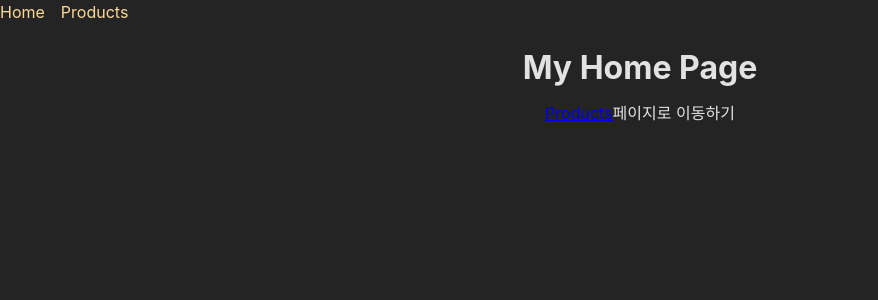
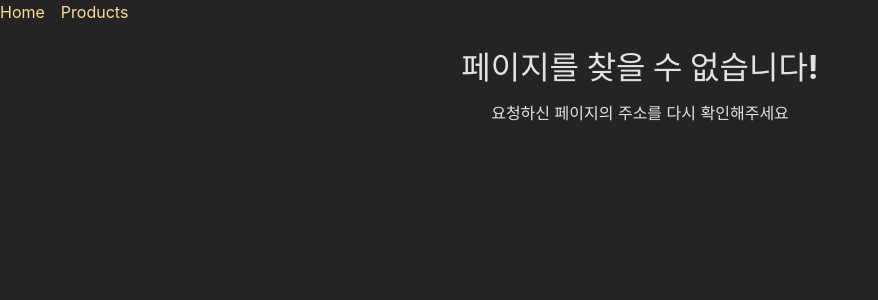
Before and after one commit to chanhee7/react-study202406, a React (Create React App) app: page / in a window 1280 px wide. Shown: the top 300 px of the page, without its empty margins (0-878 px from the left). Built offline with nearby package versions, Linux system fonts and the light colour scheme.

Commit message:
# 상대경로로 링크 제어하기

```diff
--- a/src/components/RouteExample/layout/MainNavigation.js
+++ b/src/components/RouteExample/layout/MainNavigation.js
@@ -1,21 +1,29 @@
 import React from 'react';
-import { Link } from 'react-router-dom';
+import { NavLink } from 'react-router-dom';
 import styles from './MainNavigation.module.scss';
 
-const MainNavigation = ()=> {
+const MainNavigation = ({ isActive }) => {
+
+  const activeFn = (aa) => {
+    // NavLink 컴포넌트에 className프롭스에 함수를 전달하면
+    // 첫번째 파라미터에 어떤 객체정보를 준다.
+    // console.log(aa);
+    return isActive ? styles.active : undefined;
+  };
+
   return (
-    <hearder className={styles.hearder}>
+    <header className={styles.hearder}>
       <nav>
         <ul className={styles.list}>
           <li>
-            <Link to='/'>Home</Link>
+            <NavLink to='' className={activeFn} end>Home</NavLink>
           </li>
           <li>
-            <Link to='/products'>Products</Link>
+            <NavLink to='products' className={activeFn}>Products</NavLink>
           </li>
         </ul>
       </nav>
-    </hearder>
+    </header>
   )
 }
 
--- a/src/components/RouteExample/layout/MainNavigation.module.scss
+++ b/src/components/RouteExample/layout/MainNavigation.module.scss
@@ -13,5 +13,12 @@
   a {
     text-decoration: none;
     color: var(--color-primary-400);
+
+    &:hover,
+    &.active {
+      color: var(--color-primary-800);
+      text-decoration: underline;
+    }
+
   }
 }
--- /dev/null
+++ b/src/components/RouteExample/pages/ErrorPage.js
@@ -0,0 +1,16 @@
+import React from "react";
+import MainNavigation from "../layout/MainNavigation";
+
+const ErrorPage = () => {
+  return (
+    <>
+      <MainNavigation />
+      <main>
+        <h1>페이지를 찾을 수 없습니다!</h1>
+        <p>요청하신 페이지의 주소를 다시 확인해주세요</p>
+      </main>
+    </>
+  );
+};
+
+export default ErrorPage;
--- a/src/components/RouteExample/pages/Home.js
+++ b/src/components/RouteExample/pages/Home.js
@@ -6,7 +6,7 @@ const Home = () => {
     <>
       <h1>My Home Page</h1>
       <p>
-        <Link to="/products">Products</Link>페이지로 이동하기
+        <Link to="products">Products</Link>페이지로 이동하기
       </p>
     </>
   );
--- a/src/components/RouteExample/pages/Products.js
+++ b/src/components/RouteExample/pages/Products.js
@@ -6,7 +6,7 @@ const Products = () => {
     <>
       <h1>My Products Page</h1>
       <p>
-        <Link to="/">Home</Link>페이지로 이동하기
+        <Link to=".." end>Home</Link>페이지로 이동하기
       </p>
     </>
   );
```
Also changed, not shown: src/App.js (+4 -4 lines).
